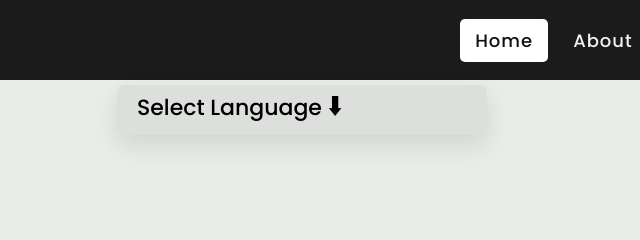
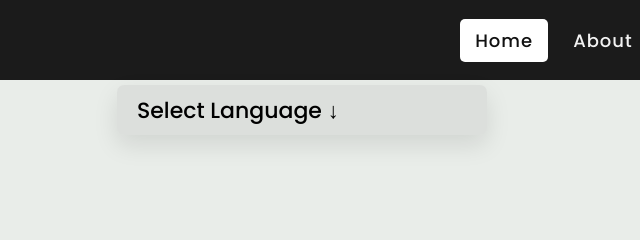
Before and after one commit to JoeDaniele/JoeDaniele.github.io, a plain HTML site: page index.html in a window 1280 px wide. Shown: the top 240 px of the page, 338-978 px from the left. Drawn offline with Linux system fonts and the light colour scheme.

Commit message:
Update index.html

```diff
--- a/index.html
+++ b/index.html
@@ -32,7 +32,7 @@
     <form id="selection">
       <div class="wrapper">
         <div class="select-btn">
-          <span style="font-weight: 500">Select Language &#129075;</span>
+          <span style="font-weight: 500">Select Language &#8595;</span>
           <i class="uil uil-angle-down"></i>
         </div>
         <div class="content">
```
